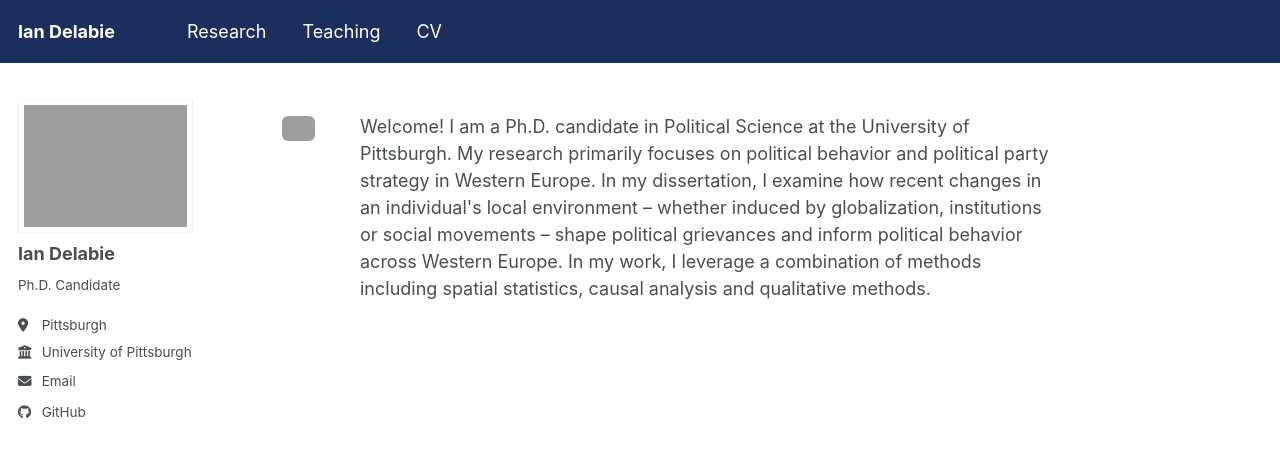
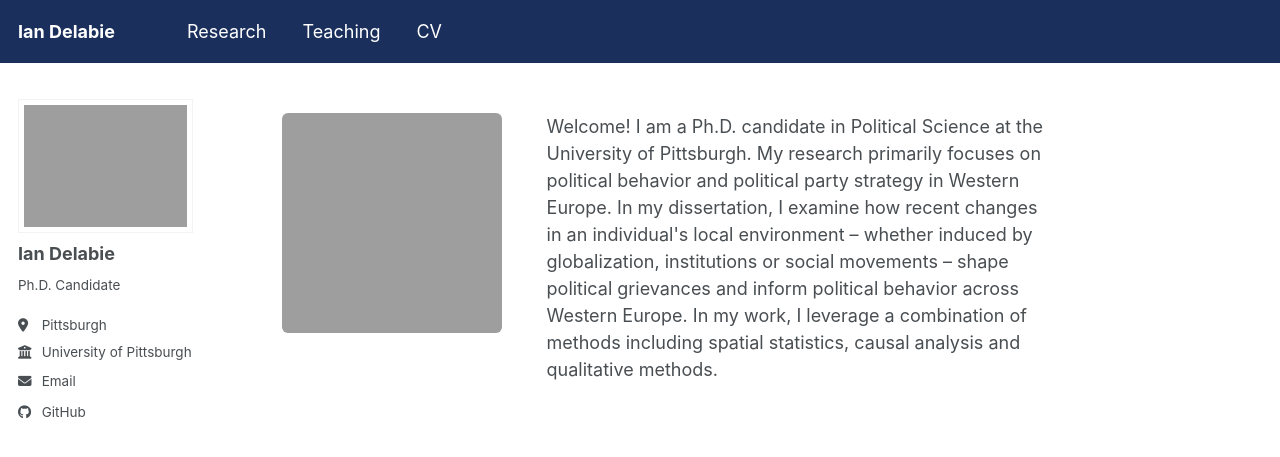
Before and after one commit to idelabie/idelabie.github.io, a Jekyll site: the page built from index.md, in a window 1280 px wide. Shown: the top 457 px of the page. Built offline with Jekyll 4.4.1, drawn with Linux system fonts in a browser that asks for light colours; a script bundle is joined from its source files by our own code; library files that are not in the unit come from our copies.

Commit message:
Update _home-intro.scss

```diff
--- a/_sass/layout/_home-intro.scss
+++ b/_sass/layout/_home-intro.scss
@@ -6,11 +6,16 @@
 
   &__text { flex: 1 1 auto; }
 
-  &__photo img {
-    width: 220px;
+&__photo {
+  flex: 0 0 220px;
+
+  img {
+    width: 100%;
+    aspect-ratio: 1 / 1;
     border-radius: 6px;
     object-fit: cover;
   }
+}
 
   @media (max-width: 768px) {
     flex-direction: column-reverse;
```
